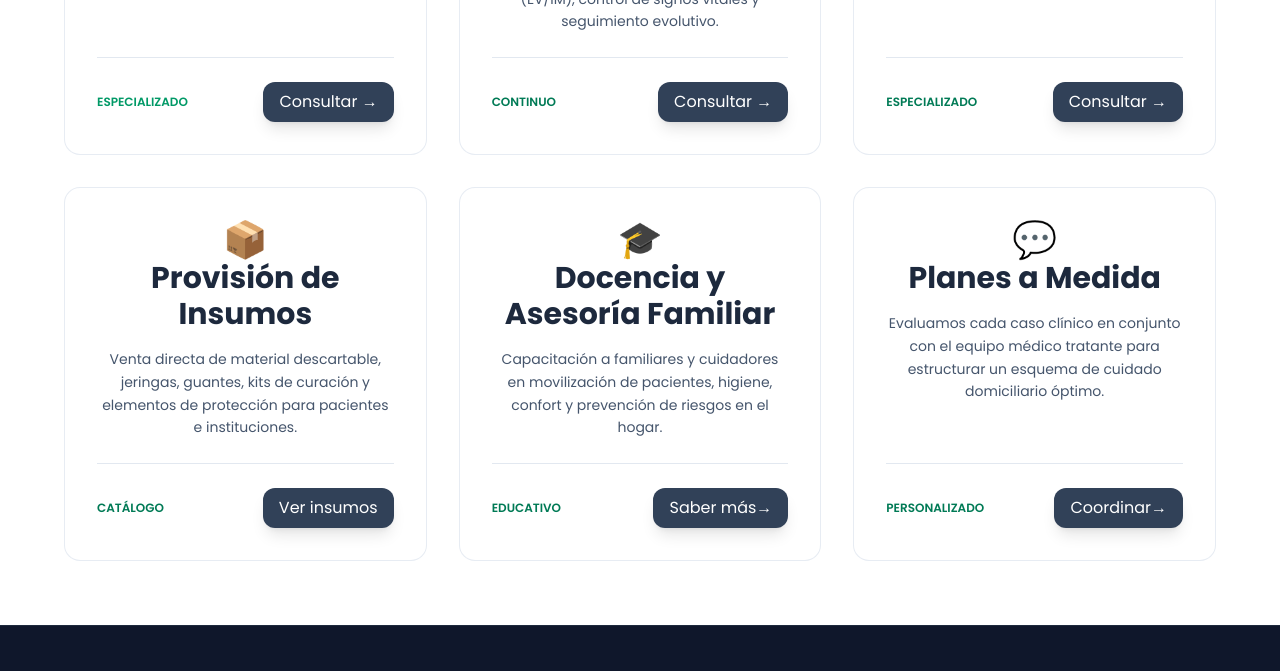
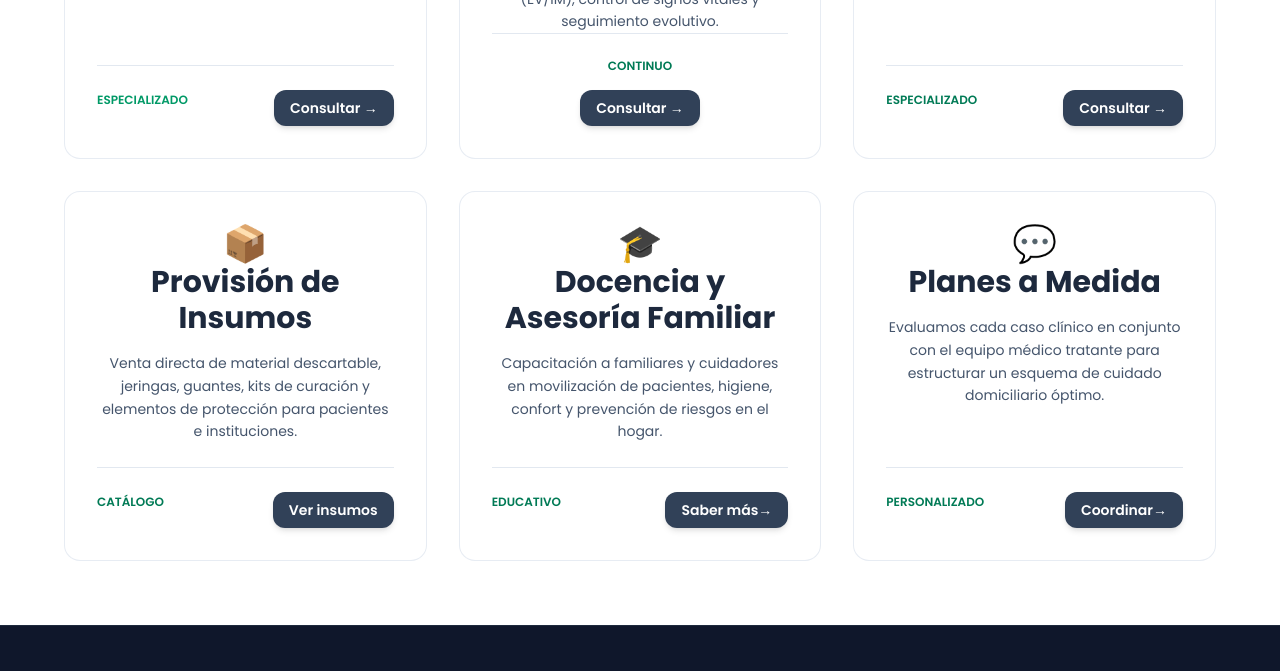
Before and after one commit to flo-luigi85/portafolio-enfermeria, a website: page pages/servicios.html in a window 1280 px wide. Shown: the part 834-1505 px from the top of the page. Drawn offline with Linux system fonts and the light colour scheme.

Commit message:
pequeños detalles en servicios y input

```diff
--- a/pages/servicios.html
+++ b/pages/servicios.html
@@ -101,9 +101,10 @@
                 </p>
               </div>
               <div
-                class="mt-6 flex items-center justify-between border-t border-slate-200 pt-6"
+                class="mt-6 flex flex-col items-center justify-between border-t border-slate-200 pt-6 sm:flex-row"
               >
-                <span class="text-xs font-semibold text-emerald-600 uppercase"
+                <span
+                  class="pb-4 text-xs font-semibold text-emerald-600 uppercase"
                   >Especializado</span
                 >
                 <a href="contacto.html" class="btn-page">Consultar →</a>
@@ -124,9 +125,10 @@
                 </p>
               </div>
               <div
-                class="mt-6 flex items-center justify-between border-t border-slate-200 pt-6"
+                class="sm:flex-rowmt-6 flex flex-col items-center justify-between border-t border-slate-200 pt-6"
               >
-                <span class="text-xs font-semibold text-emerald-700 uppercase"
+                <span
+                  class="pb-4 text-xs font-semibold text-emerald-700 uppercase"
                   >Continuo</span
                 >
                 <a href="contacto.html" class="btn-page">Consultar →</a>
@@ -146,9 +148,10 @@
                 </p>
               </div>
               <div
-                class="mt-6 flex items-center justify-between border-t border-slate-200 pt-6"
+                class="mt-6 flex flex-col items-center justify-between border-t border-slate-200 pt-6 sm:flex-row"
               >
-                <span class="text-xs font-semibold text-emerald-700 uppercase"
+                <span
+                  class="pb-4 text-xs font-semibold text-emerald-700 uppercase"
                   >Especializado</span
                 >
                 <a href="contacto.html" class="btn-page">Consultar →</a>
@@ -170,9 +173,10 @@
                 </p>
               </div>
               <div
-                class="mt-6 flex items-center justify-between border-t border-slate-200 pt-6"
+                class="mt-6 flex flex-col items-center justify-between border-t border-slate-200 pt-6 sm:flex-row"
               >
-                <span class="text-xs font-semibold text-emerald-700 uppercase"
+                <span
+                  class="pb-4 text-xs font-semibold text-emerald-700 uppercase"
                   >Catálogo</span
                 >
                 <a href="insumos.html" class="btn-page">Ver insumos</a>
@@ -192,9 +196,10 @@
                 </p>
               </div>
               <div
-                class="mt-6 flex items-center justify-between border-t border-slate-200 pt-6"
+                class="mt-6 flex flex-col items-center justify-between border-t border-slate-200 pt-6 sm:flex-row"
               >
-                <span class="text-xs font-semibold text-emerald-700 uppercase"
+                <span
+                  class="pb-4 text-xs font-semibold text-emerald-700 uppercase"
                   >Educativo</span
                 >
                 <a href="formacion.html" class="btn-page">Saber más→</a>
@@ -216,9 +221,10 @@
                 </p>
               </div>
               <div
-                class="mt-6 flex items-center justify-between border-t border-slate-200 pt-6"
+                class="mt-6 flex flex-col items-center justify-between border-t border-slate-200 pt-6 sm:flex-row"
               >
-                <span class="text-xs font-semibold text-emerald-700 uppercase"
+                <span
+                  class="pb-4 text-xs font-semibold text-emerald-700 uppercase"
                   >Personalizado</span
                 >
                 <a href="contacto.html" class="btn-page">Coordinar→</a>
--- a/src/input.css
+++ b/src/input.css
@@ -129,7 +129,7 @@
   /* Seccion paginas internas (botones)*/
 
   .btn-page {
-    @apply w-full cursor-pointer rounded-xl bg-slate-700 px-4 py-2 text-center text-sm font-normal text-white shadow-lg transition-all duration-300 hover:-translate-y-1 hover:bg-slate-500 hover:shadow-xl sm:w-auto sm:text-base;
+    @apply inline-block w-auto cursor-pointer rounded-xl bg-slate-700 px-4 py-2 text-center text-xs font-semibold text-white shadow-md transition-all duration-300 hover:-translate-y-0.5 hover:bg-slate-600 hover:shadow-lg sm:text-sm;
   }
 
   /* Footer*/
```
Also changed, not shown: dist/output.css.
